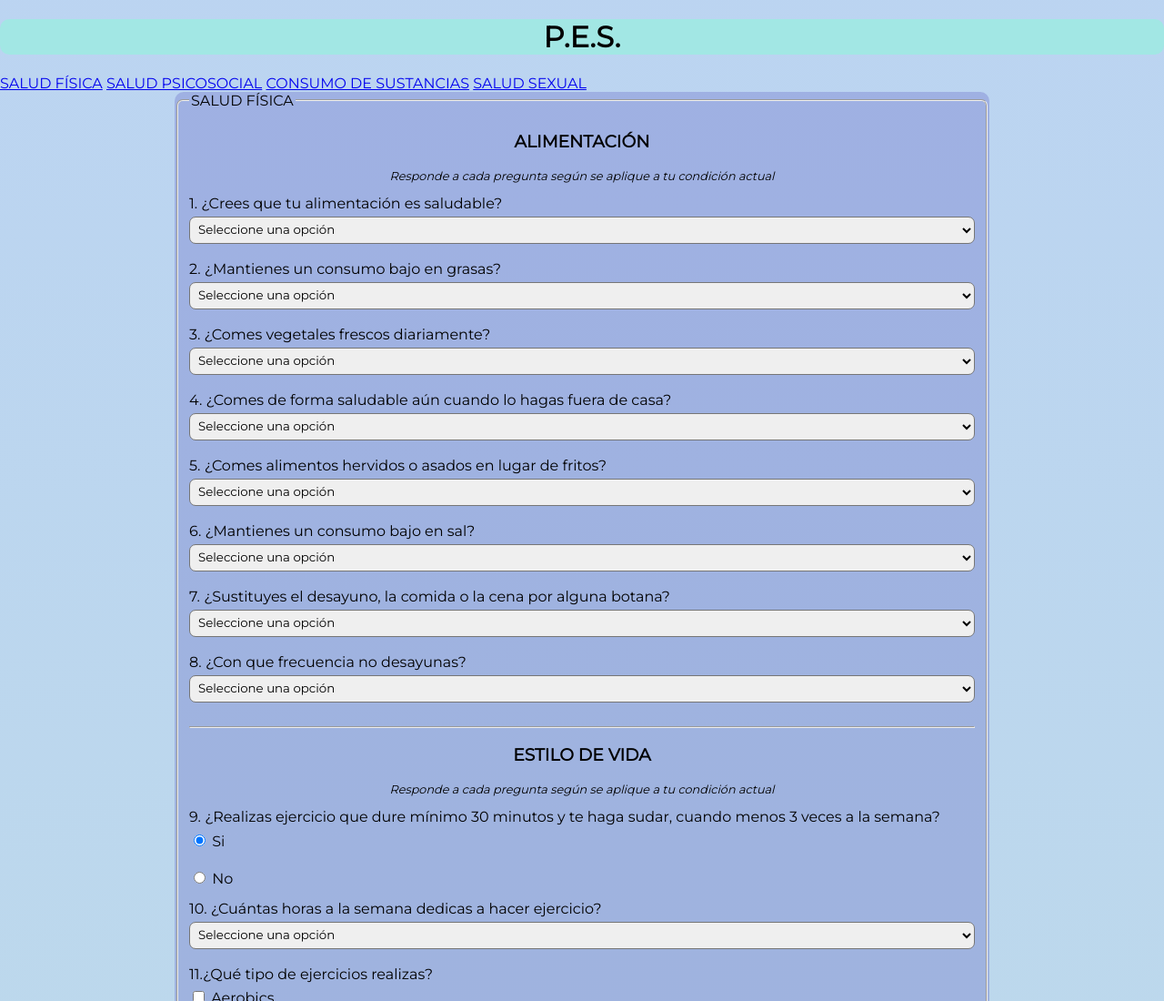
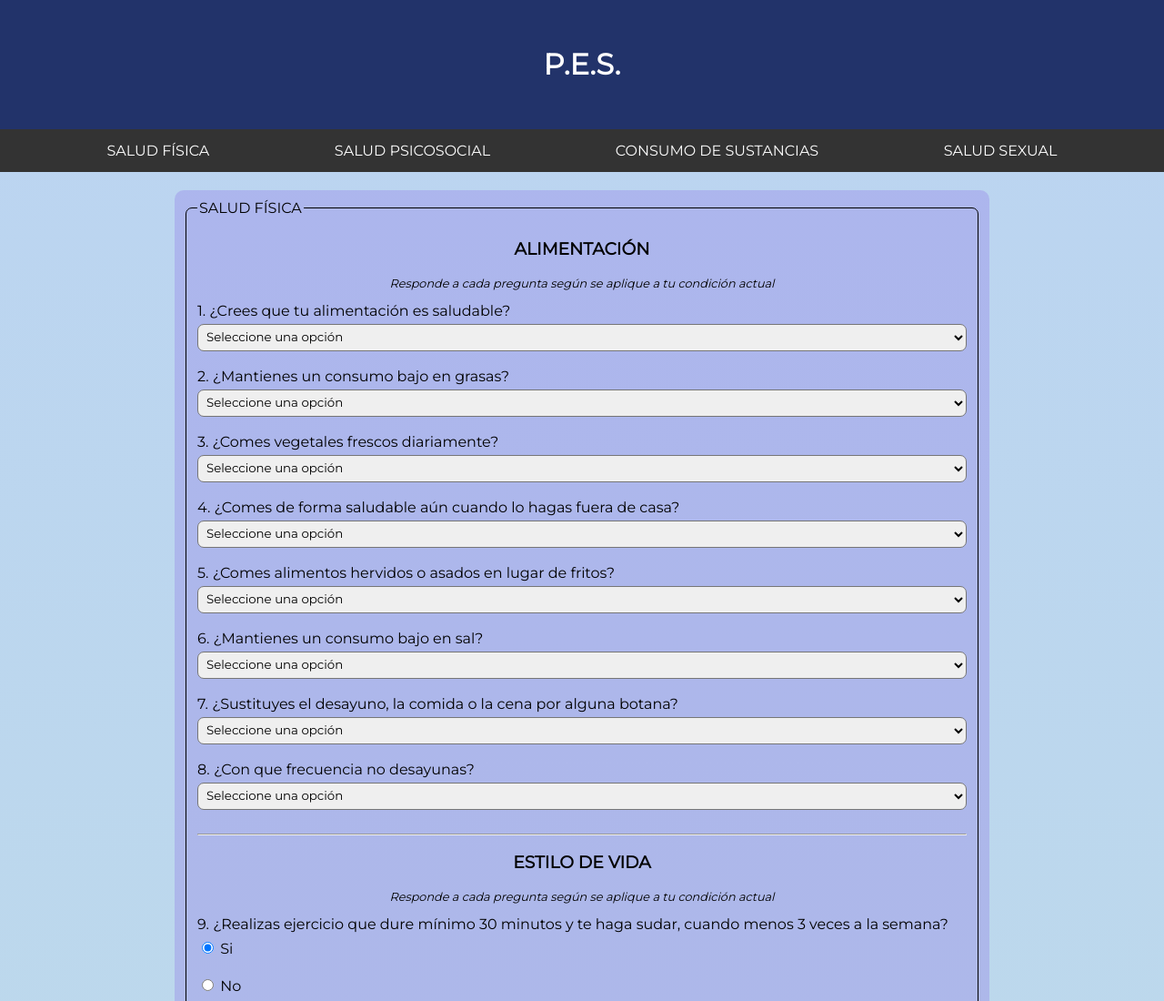
Before and after one commit to duki117/EncuestaPES, a plain HTML site: page encuestas.html in a window 1280 px wide. Shown: the top 1100 px of the page at 91% size. Drawn offline with Linux system fonts and the light colour scheme.

Commit message:
Update style.css
y esto también ya quedó amiguitos :)
my job is done

```diff
--- a/style/style.css
+++ b/style/style.css
@@ -16,20 +16,67 @@ rgba(148,187,233,0.6301075268817204) 100%);
   /* background-color: ; */
 }
 
-#titulo-pes {
+.header {
+  padding: 30px;
+  text-align: center;
+  background: #22336a;
+
+  color: white;
+}
+
+.navbar {
+  display: flex;
+  background-color: #333;
+  /* align-items: center; */
+  justify-content: space-evenly;
+}
+
+.navbar a {
+  color: white;
+  padding: 14px 20px;
+  text-decoration: none;
+  text-align: center;
+}
+
+.navbar a:hover {
+  background-color: #ddd;
+  color: black;
+}
+
+@media (max-width: 700px) {
+  .navbar {
+    flex-direction: column;
+    /* width: 100vw; */
+  }
+}
+
+/* Esto no sirve */
+/* para que funcione borrar la "o" de "peso" */
+#titulo-peso {
   /* background-color: aliceblue; */
-  background-color: rgba(127, 255, 212, 0.431);
-  border-radius: 10px;
+  background-color: rgba(15, 13, 133, 0.9);
+  border-radius: 20px;
+  padding: 15px;
   /* font-family: 'Bebas Neue', cursive; */
   /* font-family: 'Julius Sans One', sans-serif; */
   font-size: 200%;
+  color: white;
 }
+/* aqui para lo inservible, no borrar */
 
 .contenedor {
   margin-bottom: 15px;
   width: 70%;
   margin: 0 auto;
-  background-color: rgba(33, 19, 161, 0.185);
+  /* background-color: rgba(33, 19, 161, 0.185); */
+  border-radius: 10px;
+}
+
+.saludsex, .consumsust, .saludpsico, .saludfisica {
+  background-color: rgba(105, 41, 223, 0.18);
+  margin-top: 20px;
+  margin-bottom: 20px;
+  padding: 10px;
   border-radius: 10px;
 }
 
@@ -45,6 +92,7 @@ h1 {
 
 fieldset {
   border-radius: 7px;
+  border: 1.5px solid black;
 }
 
 h3 {
```
